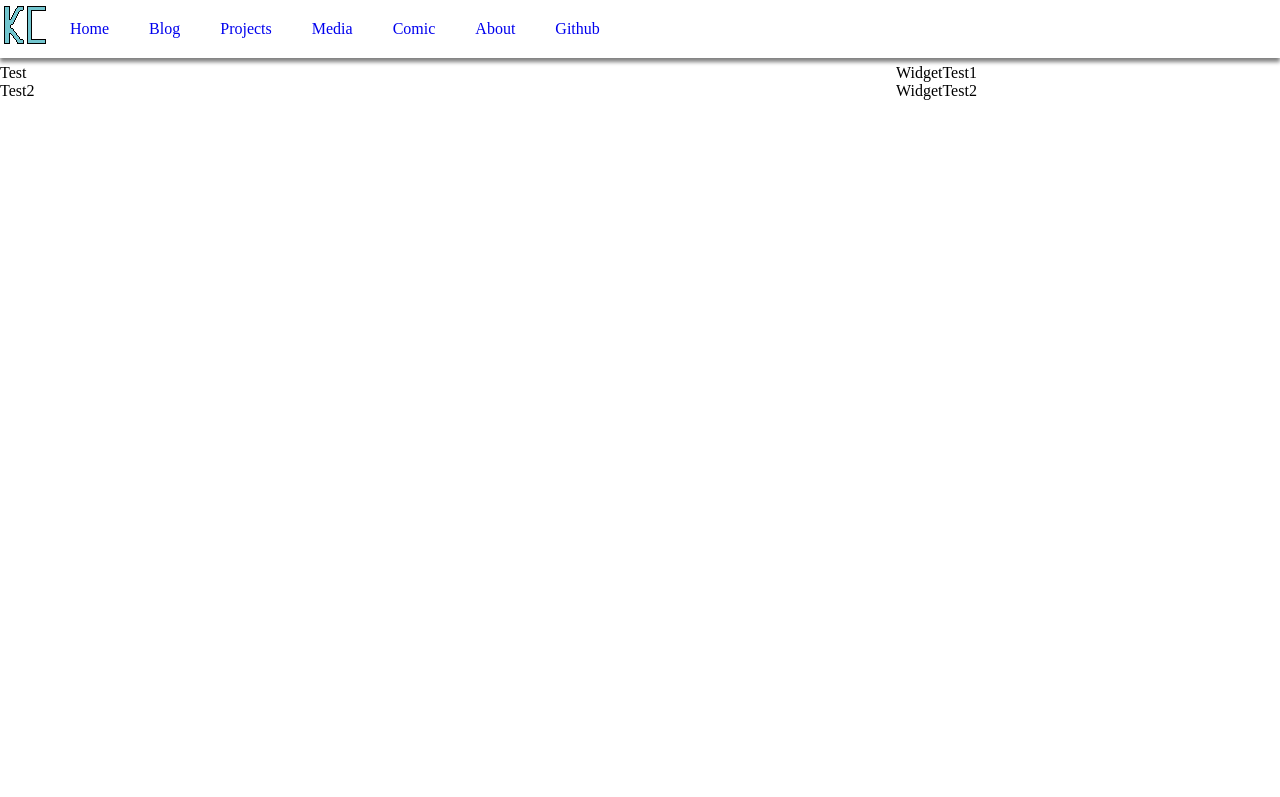
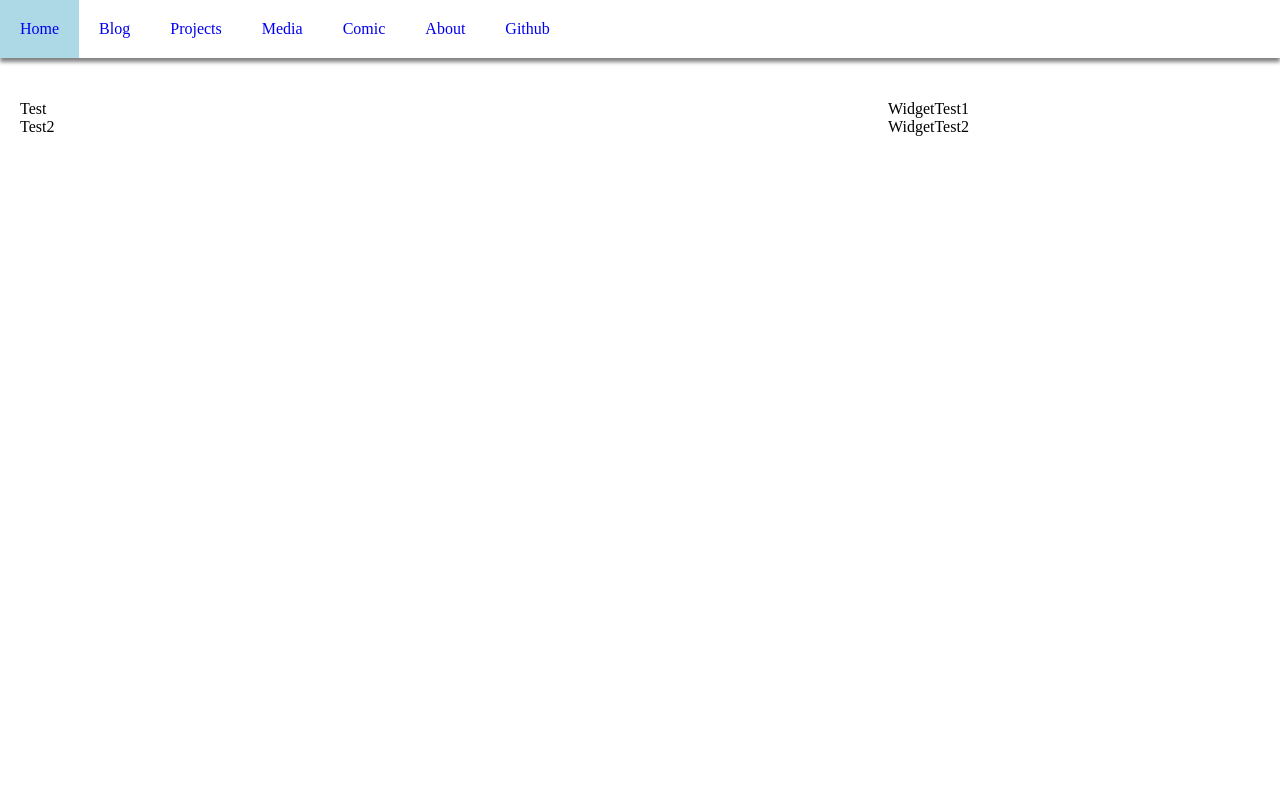
Before and after one commit to Matthew-Klawitter/PortfolioSite, a website: page src/html/index.html in a window 1280 px wide. Shown: the top 797 px of the page. Drawn offline with nearby package versions, Linux system fonts and the light colour scheme.

Commit message:
adjusted margins to better fit content

```diff
--- a/src/html/index.html
+++ b/src/html/index.html
@@ -9,10 +9,8 @@
         <!--<script src="/scripts/display_featured.js"></script>-->
     </head>
     <body>
-        <div class="wrapper">
         <header>
             <div id="nav">
-                    <a href="/"><img src="/assets/images/Site_Logo.png" alt="Logo" class="fitinline"/></a>
                 <ul>
                     <li><a href="/">Home</a></li>
                     <li><a href="/blog">Blog</a></li>
@@ -24,16 +22,15 @@
                 </ul>
             </div>
         </header>
-            <article>
-                <div id="featured">
-                    <div class="post"><p>Test</p></div>
-                    <div class="post"><p>Test2</p></div>
+        <div id="main">
+            <div id="article">
+                <div class="feature"><p>Test</p></div>
+                <div class="feature"><p>Test2</p></div>
             </div>
             <div id="aside">
                 <div class="widget"><p>WidgetTest1</p></div>
                 <div class="widget"><p>WidgetTest2</p></div>
             </div>
-            </article>
         </div>
         <footer>
             <div class="footer_content">
--- a/src/public/css/styles.css
+++ b/src/public/css/styles.css
@@ -11,42 +11,36 @@ html, body {
 
 /* menu bar */
 header {
+    top: 0;
     width: 100%;
-    min-height: 50px;
+    background-color: white;
     position: fixed;
-    background-color: white;
     box-shadow: 0px 4px 4px grey;
 }
-.fitinline {
-    float: left;
-    display: block;
-    margin-left: auto;
-    margin-right: auto;
-}
-li {
+header li {
     float: left;
     text-align: center;
 }
-li a {
+header li a {
     display: block;
     padding: 20px;
     text-decoration: none;
 }
-li a:hover {
+header li a:hover {
     background-color: lightblue;
 }
 
 /* main content */
-article {
-    padding-top: 5%;
-    padding-bottom: 100%;
+#main {
+    min-height: 100%;
+    margin: 100px 20px -100px 20px;
 }
-#featured {
+#article {
     float: left;
     width: 70%
     /*padding: 0px 55% 5% 15%;*/
 }
-.post {
+.feature {
     margin-top: 1em;
     display: inline;
     word-wrap: break-word
@@ -63,14 +57,8 @@ article {
 }
 
 /* footer */
-.wrapper {
-    min-height: 100%;
-    height: auto !important;
-    height: 100%;
-    margin: 0 auto -142px;
-}
 footer {
-    height: 142px;
+    height: 100px;
     background-color: dimgrey;
 }
 .footer_content {
```
Lines whose indentation alone changed are shown as unchanged.
